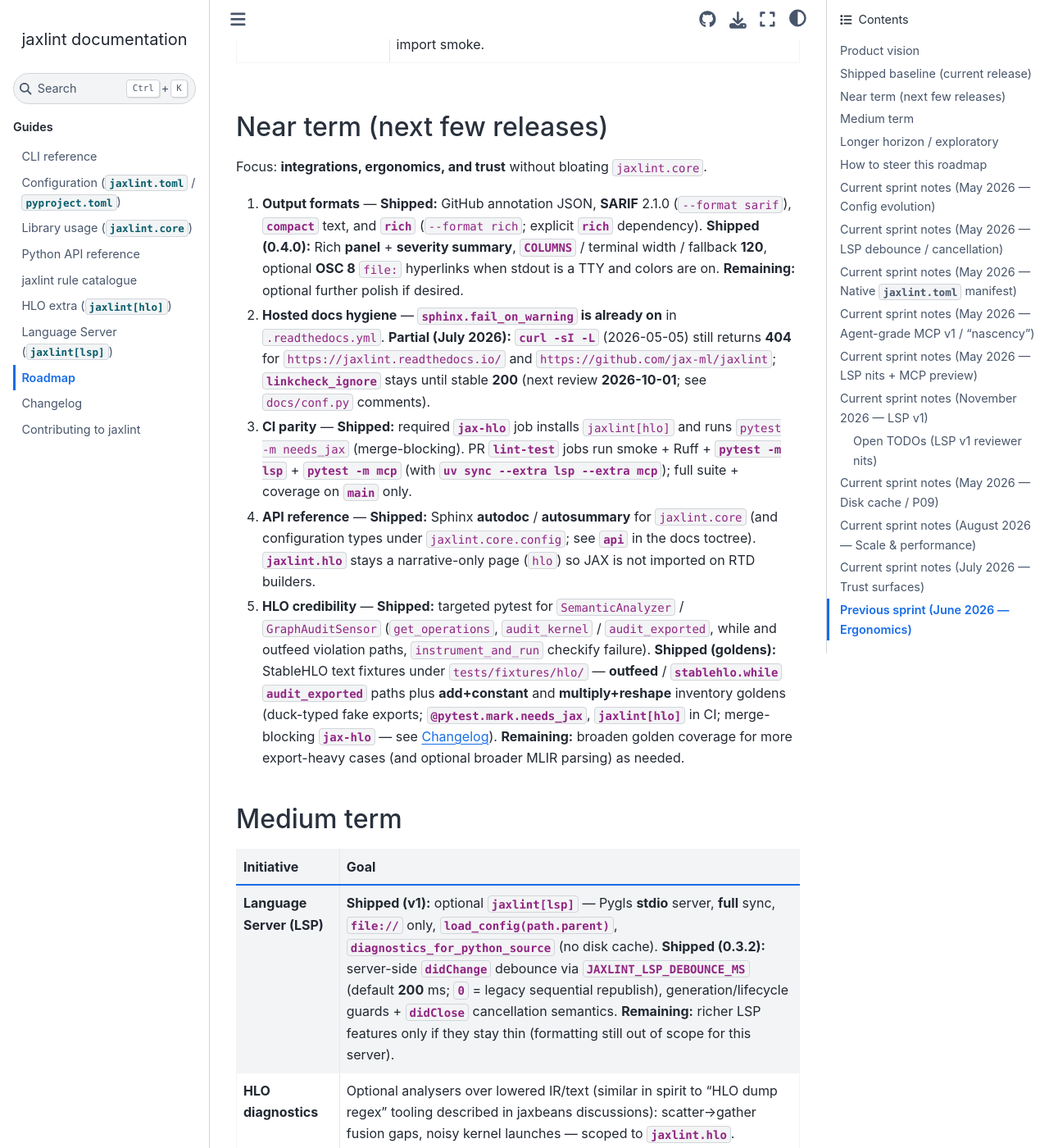
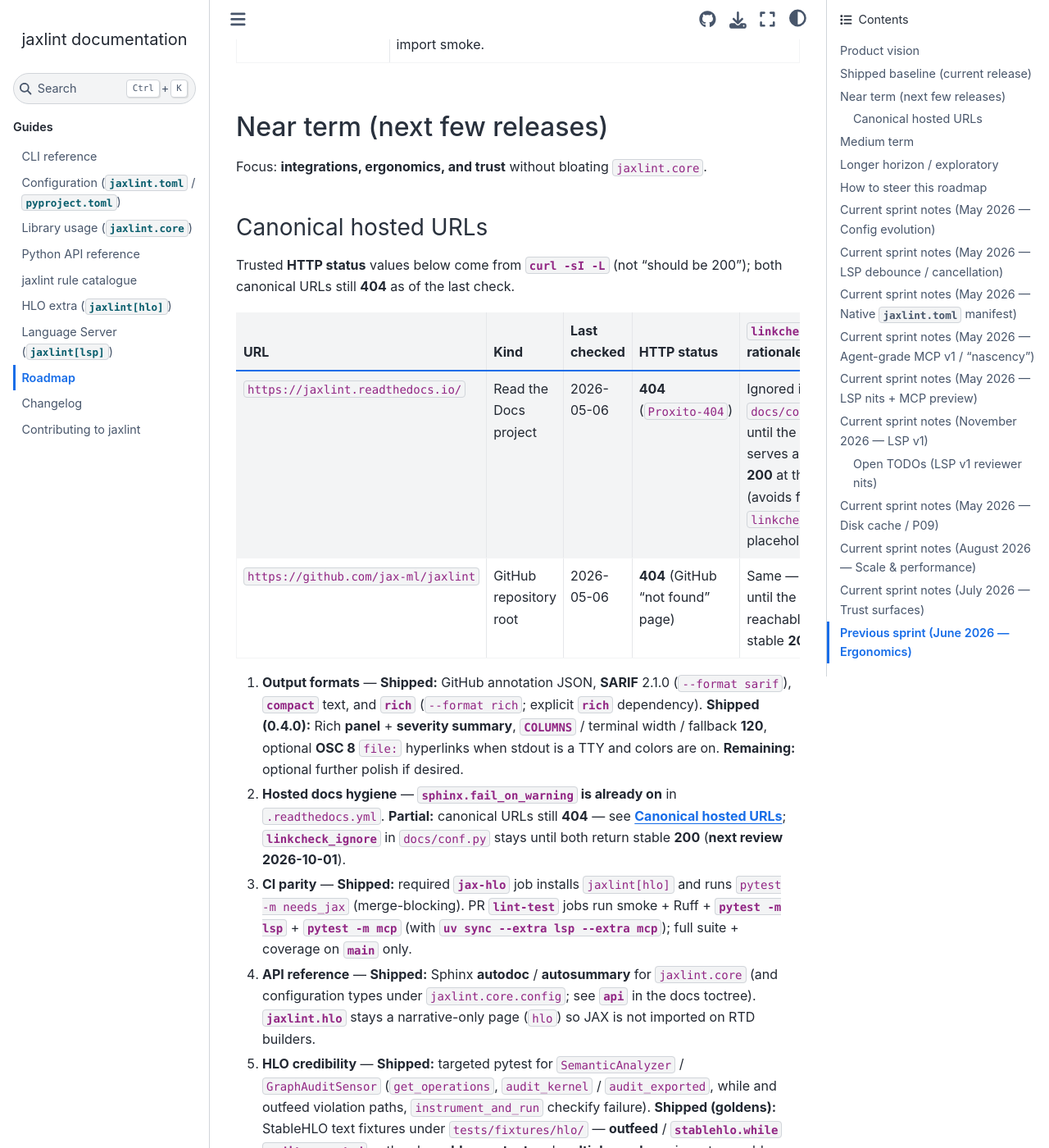
Before and after one commit to maraxen/jaxlint, a Sphinx documentation site: the page built from docs/roadmap.md, in a window 1280 px wide and 1400 px high, scrolled down 1229 px. Shown: the whole window at 82% size. Built offline with Sphinx 7.4.7 and the Sphinx Book theme 1.1.4, drawn with Linux system fonts in a browser that asks for light colours.

Commit message:
docs(ci): path-filtered docs job, canonical hosted URL table
- Workflow: docs always on main/master pushes; PRs gated by paths + frozen globs comment
- Roadmap: curl-evidence table; contributing hosted § + sphinx -W vs linkcheck
- conf.py: linkcheck_ignore verification comment
- .praxia: hosted handoff + audit

Co-authored-by: Cursor <cursoragent@cursor.com>

```diff
--- a/docs/conf.py
+++ b/docs/conf.py
@@ -51,7 +51,7 @@ intersphinx_mapping = {
 }
 
 # RTD project URL and org repo root — linkcheck ignores (branch ii: keep while not stable 200).
-# Verified 2026-05-05 with `curl -sI -L`:
+# Verified 2026-05-06 with `curl -sI -L` (see Roadmap “Canonical hosted URLs” table for evidence).
 #   https://jaxlint.readthedocs.io/  → HTTP/2 404 (Proxito-404; project not published at URL).
 #   https://github.com/jax-ml/jaxlint → HTTP/2 404 (repo missing or private at path).
 # Next review: remove ignores when both return stable 200 (target: 2026-10-01).
--- a/docs/roadmap.md
+++ b/docs/roadmap.md
@@ -25,8 +25,17 @@ Already in tree today:
 
 Focus: **integrations, ergonomics, and trust** without bloating `jaxlint.core`.
 
+### Canonical hosted URLs
+
+Trusted **HTTP status** values below come from **`curl -sI -L`** (not “should be 200”); both canonical URLs still **404** as of the last check.
+
+| URL | Kind | Last checked | HTTP status | `linkcheck_ignore` rationale | Next review |
+|-----|------|--------------|-------------|------------------------------|-------------|
+| `https://jaxlint.readthedocs.io/` | Read the Docs project | 2026-05-06 | **404** (`Proxito-404`) | Ignored in `docs/conf.py` until the project serves a stable **200** at this URL (avoids failing `linkcheck` on placeholders). | **2026-10-01** |
+| `https://github.com/jax-ml/jaxlint` | GitHub repository root | 2026-05-06 | **404** (GitHub “not found” page) | Same — ignored until the repo is reachable with a stable **200**. | **2026-10-01** |
+
 1. **Output formats** — **Shipped:** GitHub annotation JSON, **SARIF** 2.1.0 (`--format sarif`), **`compact`** text, and **`rich`** (`--format rich`; explicit **`rich`** dependency). **Shipped (0.4.0):** Rich **panel** + **severity summary**, **`COLUMNS`** / terminal width / fallback **120**, optional **OSC 8** `file:` hyperlinks when stdout is a TTY and colors are on. **Remaining:** optional further polish if desired.
-2. **Hosted docs hygiene** — **`sphinx.fail_on_warning` is already on** in `.readthedocs.yml`. **Partial (July 2026):** **`curl -sI -L`** (2026-05-05) still returns **404** for `https://jaxlint.readthedocs.io/` and `https://github.com/jax-ml/jaxlint`; **`linkcheck_ignore`** stays until stable **200** (next review **2026-10-01**; see `docs/conf.py` comments).
+2. **Hosted docs hygiene** — **`sphinx.fail_on_warning` is already on** in `.readthedocs.yml`. **Partial:** canonical URLs still **404** — see **[Canonical hosted URLs](#canonical-hosted-urls)**; **`linkcheck_ignore`** in `docs/conf.py` stays until both return stable **200** (**next review 2026-10-01**).
 3. **CI parity** — **Shipped:** required **`jax-hlo`** job installs `jaxlint[hlo]` and runs `pytest -m needs_jax` (merge-blocking). PR **`lint-test`** jobs run smoke + Ruff + **`pytest -m lsp`** + **`pytest -m mcp`** (with **`uv sync --extra lsp --extra mcp`**); full suite + coverage on **`main`** only.
 4. **API reference** — **Shipped:** Sphinx **autodoc** / **autosummary** for `jaxlint.core` (and configuration types under `jaxlint.core.config`; see **`api`** in the docs toctree). **`jaxlint.hlo`** stays a narrative-only page (`hlo`) so JAX is not imported on RTD builders.
 5. **HLO credibility** — **Shipped:** targeted pytest for `SemanticAnalyzer` / `GraphAuditSensor` (`get_operations`, `audit_kernel` / `audit_exported`, while and outfeed violation paths, `instrument_and_run` checkify failure). **Shipped (goldens):** StableHLO text fixtures under `tests/fixtures/hlo/` — **outfeed** / **`stablehlo.while`** **`audit_exported`** paths plus **add+constant** and **multiply+reshape** inventory goldens (duck-typed fake exports; **`@pytest.mark.needs_jax`**, **`jaxlint[hlo]`** in CI; merge-blocking **`jax-hlo`** — see [Changelog](changelog.md)). **Remaining:** broaden golden coverage for more export-heavy cases (and optional broader MLIR parsing) as needed.
```
Also changed, not shown: docs/contributing.md (+10 -1 lines), .praxia/audit-impl-hosted-docs-ci-2026-05-05.md (added), .praxia/fixer-handoff-hosted-docs.md (added), 1 other file.
